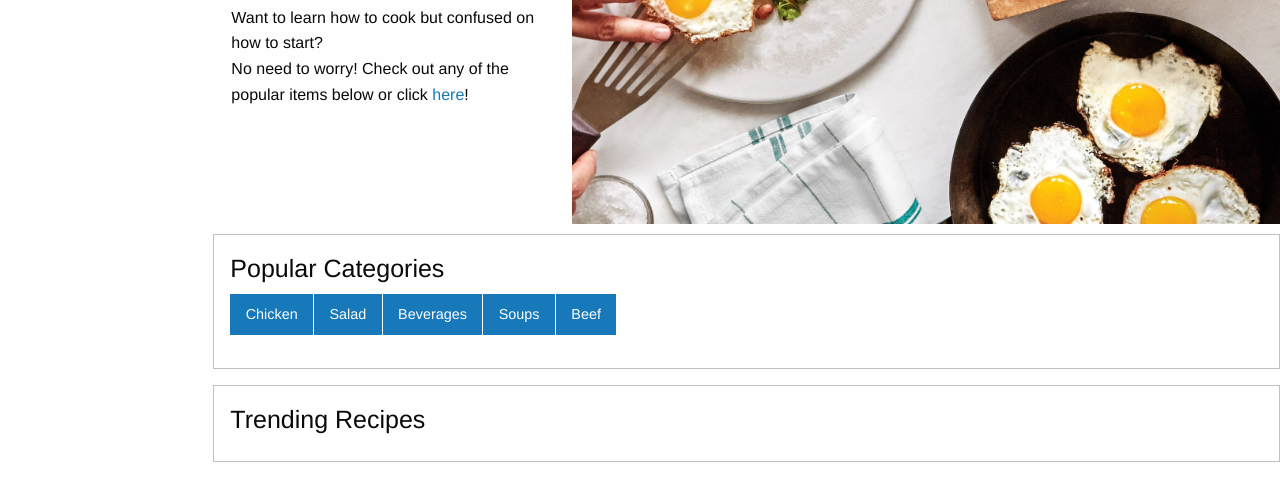
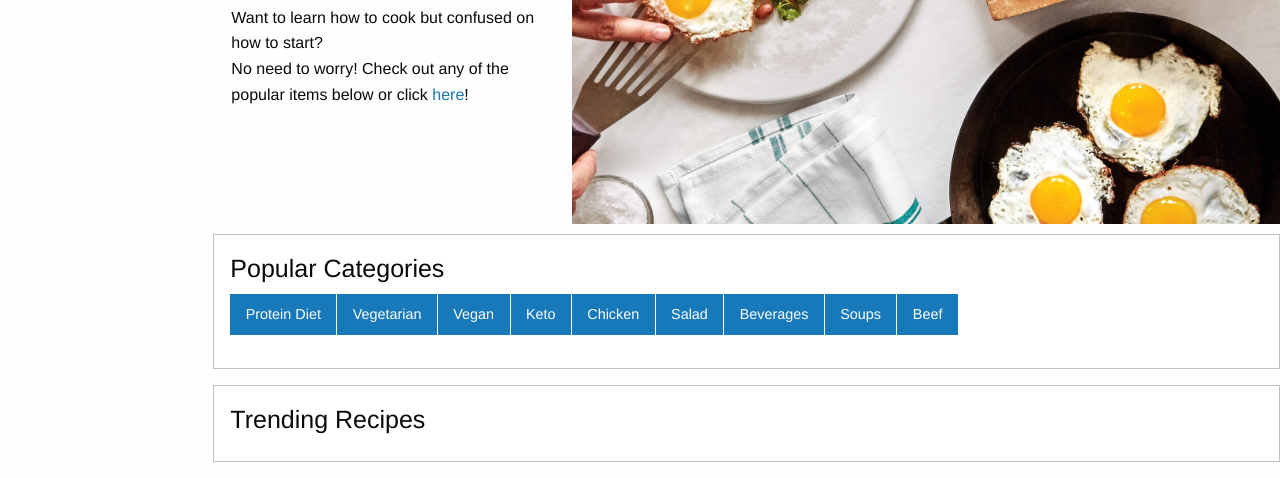
Before and after one commit to paperpatch/Project_A, a plain HTML site: page index.html in a window 1280 px wide. Shown: the part 501-979 px from the top of the page. Drawn offline with nearby package versions, Linux system fonts and the light colour scheme; no server answers.

Commit message:
made index text buttons similar to recipes

```diff
--- a/index.html
+++ b/index.html
@@ -65,11 +65,15 @@
       <div class="row">
         <div class="columns medium-6">
           <div class="button-group">
-            <a class="button">Chicken</a>
-            <a class="button">Salad</a>
-            <a class="button">Beverages</a>
-            <a class="button">Soups</a>
-            <a class="button">Beef</a>
+            <a class="button" href="#">Protein Diet</a>
+            <a class="button" href="#">Vegetarian</a>
+            <a class="button" href="#">Vegan</a>
+            <a class="button" href="#">Keto</a>
+            <a class="button" href="#">Chicken</a>
+            <a class="button" href="#">Salad</a>
+            <a class="button" href="#">Beverages</a>
+            <a class="button" href="#">Soups</a>
+            <a class="button" href="#">Beef</a>
           </div>
         </div>
       </div>
```
